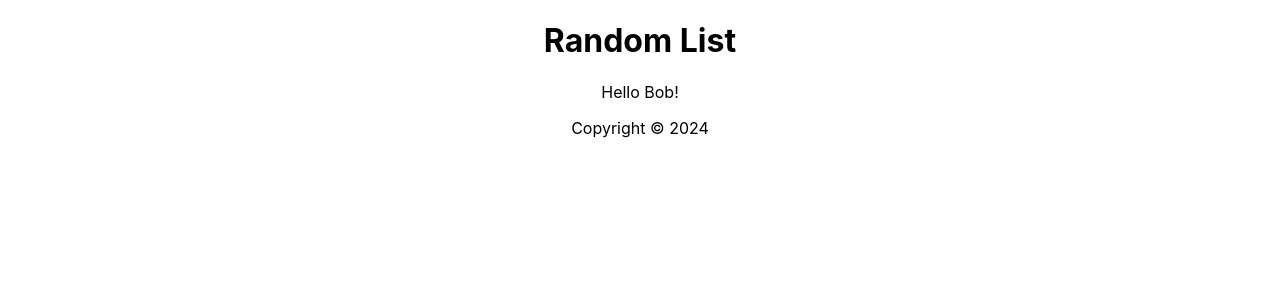
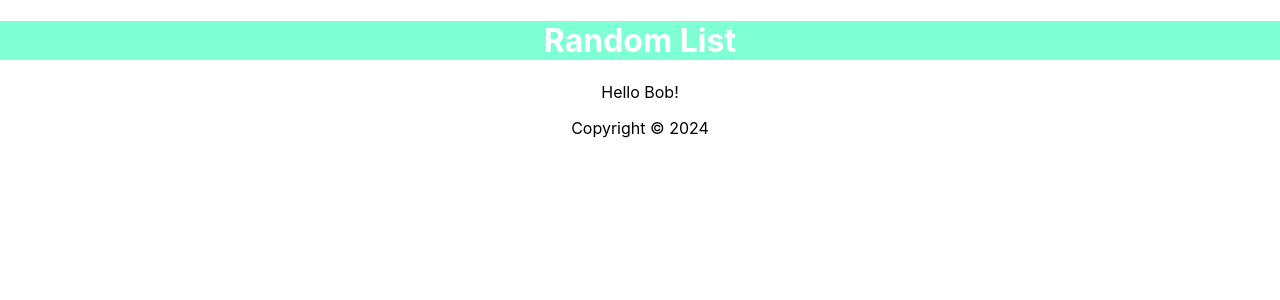
Before and after one commit to Aryan-747/LearningReact, a React (Create React App) app: page / in a window 1280 px wide. Shown: the top 300 px of the page. Built offline with nearby package versions, Linux system fonts and the light colour scheme.

Commit message:
Adding basic Style

```diff
--- a/src/Header.js
+++ b/src/Header.js
@@ -2,7 +2,10 @@ import React from 'react'
 
 const Header = () => {
   return (
-    <header>
+    <header style={{
+      backgroundColor: 'aquamarine',
+      color: '#fff'
+    }}>
         <h1> Random List</h1>
     </header>
   )
```
